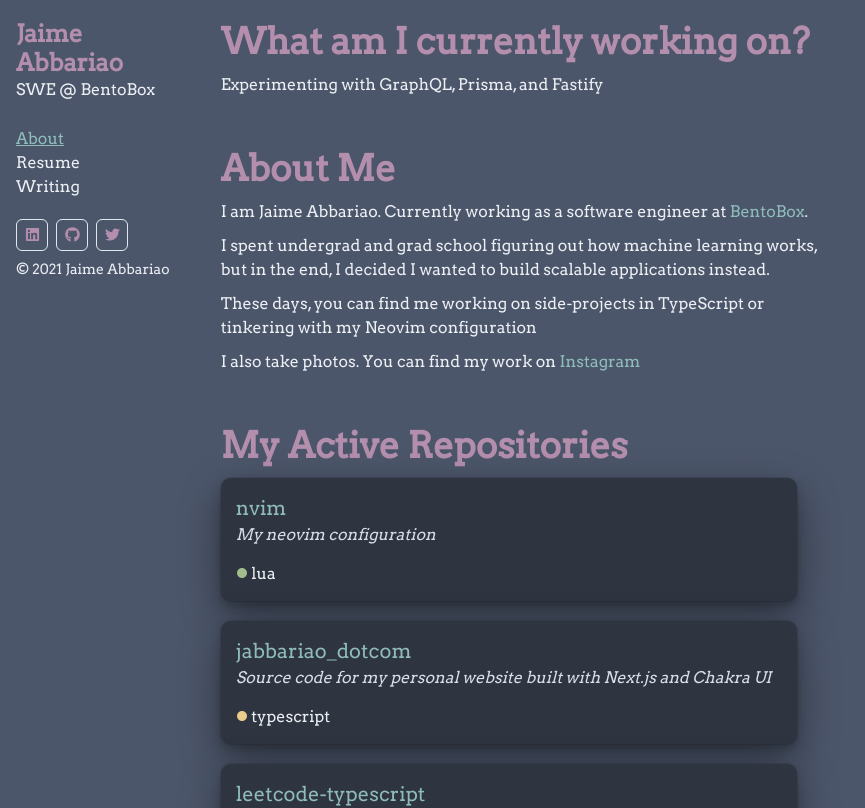
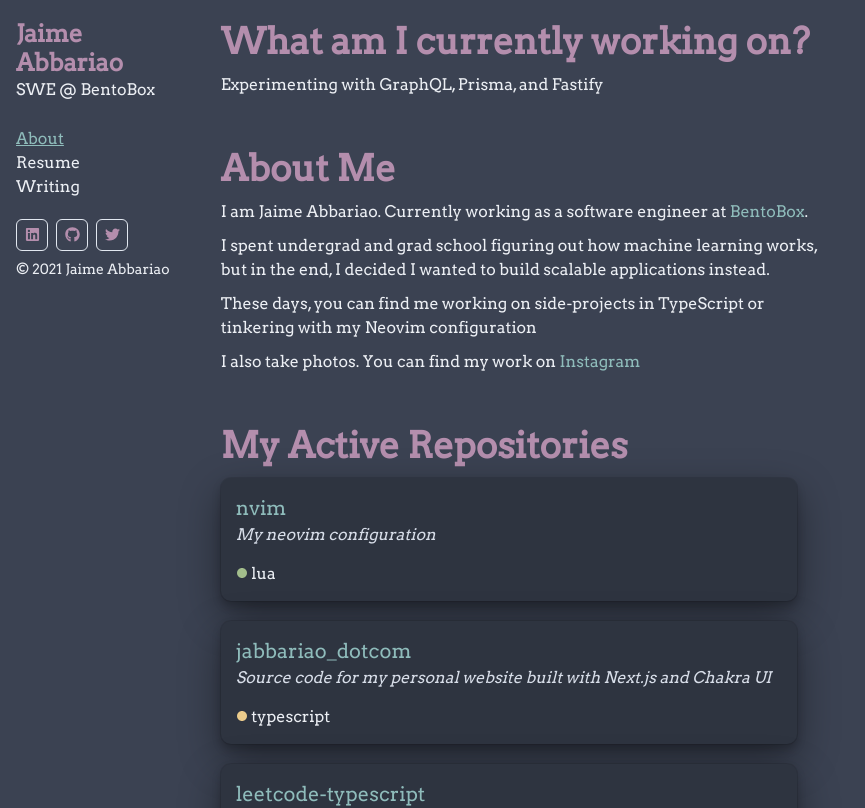
Before and after one commit to ja153903/jabbariao_dotcom, a Next.js app: page / in a window 1280 px wide. Shown: the top 808 px of the page, without its empty margins (0-865 px from the left). Built offline with nearby package versions, Linux system fonts and the light colour scheme.

Commit message:
updating background color

```diff
--- a/themes.ts
+++ b/themes.ts
@@ -32,7 +32,7 @@ const theme = extendTheme({
   styles: {
     global: {
       'html, body': {
-        background: PolarNight.Nord3,
+        background: PolarNight.Nord1,
         color: SnowStorm.Nord6,
       },
     },
```
